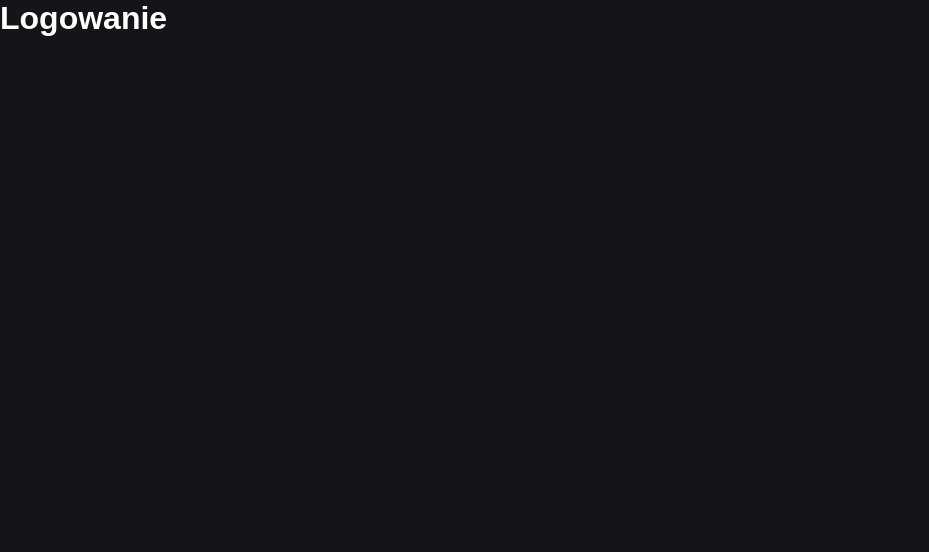
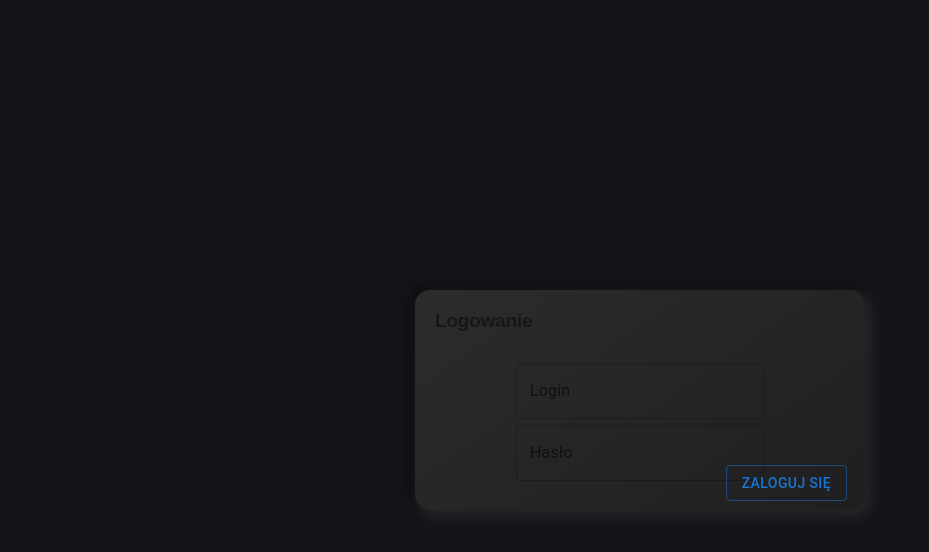
Before and after one commit to TomaszSlupik/meeting_room_booking_system, a Next.js app in the folder frontend/: page / in a window 1280 px wide. Shown: the top 552 px of the page, without its empty margins (0-929 px from the left). Built offline with nearby package versions, Linux system fonts and the light colour scheme.

Commit message:
Logowanie do aplikacji i przekierowanie użytkownika na stronę główną

```diff
--- a/frontend/src/app/components/Login/Login.css
+++ b/frontend/src/app/components/Login/Login.css
@@ -0,0 +1,53 @@
+.wrapper {
+    position: absolute;
+    left: 50%;
+    top: 50%;
+    transform: translate(-50%, -50%);
+}
+
+.box {
+    position: relative;
+    background: linear-gradient(145deg, #2c2c2c, #1f1f1f);
+    border-radius: 15px;
+    padding: 20px;
+    height: 300px;
+    width: 300px;
+    box-shadow: 5px 5px 15px rgba(255, 255, 255, 0.1),
+                -5px -5px 15px rgba(0, 0, 0, 0.4);
+    transition: transform 0.3s, box-shadow 0.3s;
+
+    &:hover {
+      transform: translateY(-10px);
+      box-shadow: 8px 8px 20px rgba(255, 255, 255, 0.2),
+                  -8px -8px 20px rgba(0, 0, 0, 0.5);
+    }
+}
+
+.form {
+    position: relative;
+    width: 100%;
+    height: 100%;
+    display: flex;
+    flex-direction: column;
+    justify-content: center;
+    align-items: center;
+}
+
+.form_password {
+    margin-top: 0.4em;
+}
+
+@media (min-width: 567px) {
+    .box {
+        height: 500px;
+        width: 400px;
+    }
+}
+
+
+@media (min-width: 762px) {
+    .box {
+        height: 220px;
+        width: 450px;
+    }
+}
--- a/frontend/src/app/components/Login/Login.jsx
+++ b/frontend/src/app/components/Login/Login.jsx
@@ -1,13 +1,73 @@
+"use client";
+import React, { useState } from 'react';
+import './Login.css';
+import TextField from '@mui/material/TextField';
+import Button from '@mui/material/Button';
+import axios from 'axios'
+
 export default function Login() {
+
+  const [username, setUsername] = useState('');
+  const [password, setPassword] = useState('');
+  const [error, setError] = useState('');
+
+  const handleLogin = async () => {
+    try {
+      const response = await axios.post('http://localhost:5000/login', {
+        username,
+        password,
+      });
+      const { access_token } = response.data;
+      localStorage.setItem('token', access_token);
+
+
+      window.location.href = '/booking/main';
+    } catch (err) {
+      setError('Błąd logowania: Sprawdź dane logowania');
+    }
+  };
+
     return (
       <div>
-        <h1
-        style={{
-          color: "#fff"
-        }}
-        >
-          Logowanie
-        </h1>
+        <div className="wrapper">
+            <div className="box">
+                <h3>Logowanie</h3>
+                <div className="form">
+                    <div className='form_login'>
+                      <TextField
+                        label="Login"
+                        variant="outlined"
+                        value={username}
+                        onChange={(e) => setUsername(e.target.value)}
+                        style={{ color: 'white' }}
+                      />
+                    </div>
+                    <div
+                    className='form_password'
+                    >
+                        <TextField
+                          type="password"
+                          label="Hasło"
+                          variant="outlined"
+                          value={password}
+                          onChange={(e) => setPassword(e.target.value)}
+                          style={{ color: 'white' }}
+                        />
+                    </div>
+                </div>
+
+
+                <Button
+                style={{
+                  position: 'absolute',
+                  bottom: '4%',
+                  right: '4%'
+                }}
+                variant="outlined" onClick={handleLogin}>Zaloguj się</Button>
+
+                {error && <p style={{ color: 'red' }}>{error}</p>}
+            </div>
+        </div>
       </div>
     );
   }
```
